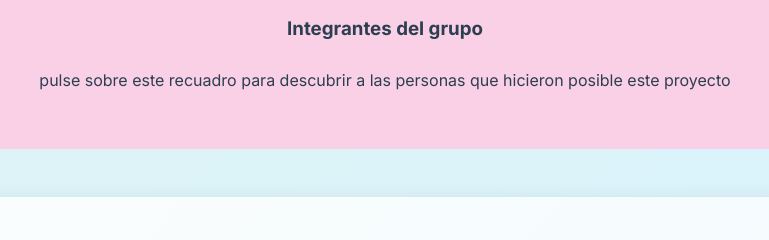
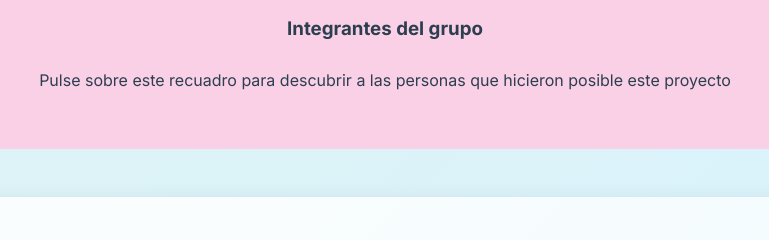
Before and after one commit to saluvit/saluvit.github.io, a plain HTML site: page index.html in a window 1280 px wide. Shown: the part 11723-11963 px from the top of the page, 255-1024 px from the left. Drawn offline with nearby package versions, Linux system fonts and the light colour scheme.

Commit message:
Cuartaa y nueva version de index
mejoras en los integrantes modal

```diff
--- a/index.html
+++ b/index.html
@@ -434,7 +434,7 @@
             <section class="simulation" aria-labelledby="simulation-title"  id="simulation-info">
                 <div class="simulation-info">
                 <h3 id="simulation-title">Integrantes del grupo</h3>
-                <p class="mb-md">pulse sobre este recuadro para descubrir a las personas que hicieron posible este proyecto</p>
+                 <p class="mb-md">Pulse sobre este recuadro para descubrir a las personas que hicieron posible este proyecto</p>
                 <div class="simulation-controls">
                     <!-- <button id="simulate-all" class="btn btn-primary">Simular Lectura</button> -->
                 </div>
```
